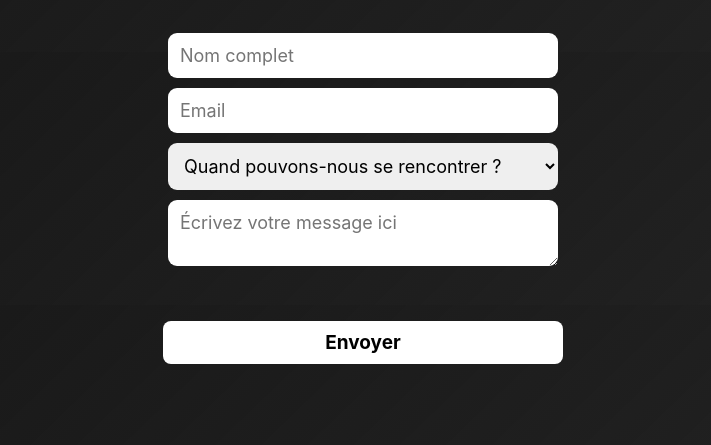
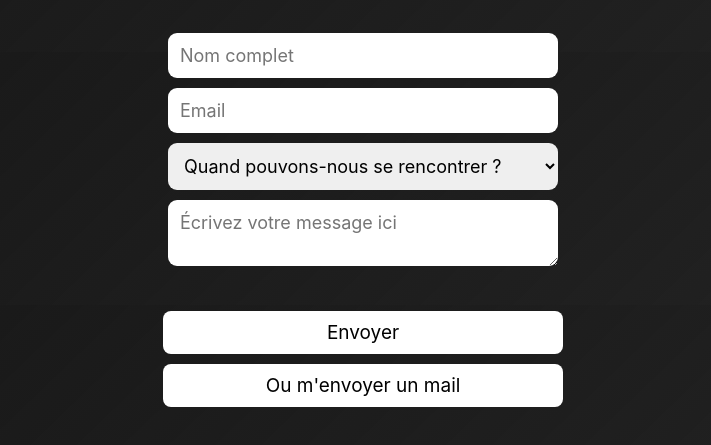
Before and after one commit to victoraldebert/New-website, a plain HTML site: page public/html/contact.html in a window 1280 px wide. Shown: the part 201-646 px from the top of the page, without its empty margins (277-988 px from the left). Drawn offline with Linux system fonts and the light colour scheme.

Commit message:
Form contact

```diff
--- a/public/css/contact.css
+++ b/public/css/contact.css
@@ -61,7 +61,7 @@ p {
 }
 
 .btn {
-    margin-top: 50px;
+    margin-top: 40px;
     color: black;
     background-color: white;
     border-radius: 0.5rem;
@@ -70,6 +70,8 @@ p {
     align-items: center;
     font-size: 19px;
     transition: 0.7s;
+    cursor: pointer;
+
 }
 
 .btn:hover {
@@ -78,6 +80,24 @@ p {
 
 }
 
+.btn-2 {
+    margin-top: 10px;
+    color: black;
+    background-color: white;
+    border-radius: 0.5rem;
+    border: none;
+    padding: 10px;
+    align-items: center;
+    font-size: 19px;
+    transition: 0.7s;
+    cursor: pointer;
+}
+
+.btn-2:hover {
+    color: white;
+    background-color: black;
+
+}
 /* ////////FORM///// */
 
 
--- a/public/html/contact.html
+++ b/public/html/contact.html
@@ -26,7 +26,7 @@
 
         <div class="container2">
             <h3>Me contacter</h3>
-            <form class="formulaire" action="https://formsubmit.co/your@email.com" method="POST" />
+            <form class="formulaire" action="https://formsubmit.co/eb89e91f36dac74c187c7a3f56a62835" method="POST">
                 <input type="text" name="Name" placeholder="Nom complet" required>
                 <input type="email" name="Email" placeholder="Email" required>
                 <select name="Question">
@@ -36,7 +36,8 @@
                     <option>Autre</option>
                 </select>
                 <textarea name="Laissez votre message" placeholder="Écrivez votre message ici" required></textarea>
-                <a class="btn" href="#">Envoyer</a>
+                <button class="btn" type="submit">Envoyer</button>
+                <button class="btn-2" href="mailto:victoraldebertpro@gmail.com">Ou m'envoyer un mail</button>
 
             </form>
         </div>
```
Also changed, not shown: index.html (+1 -1 lines).
